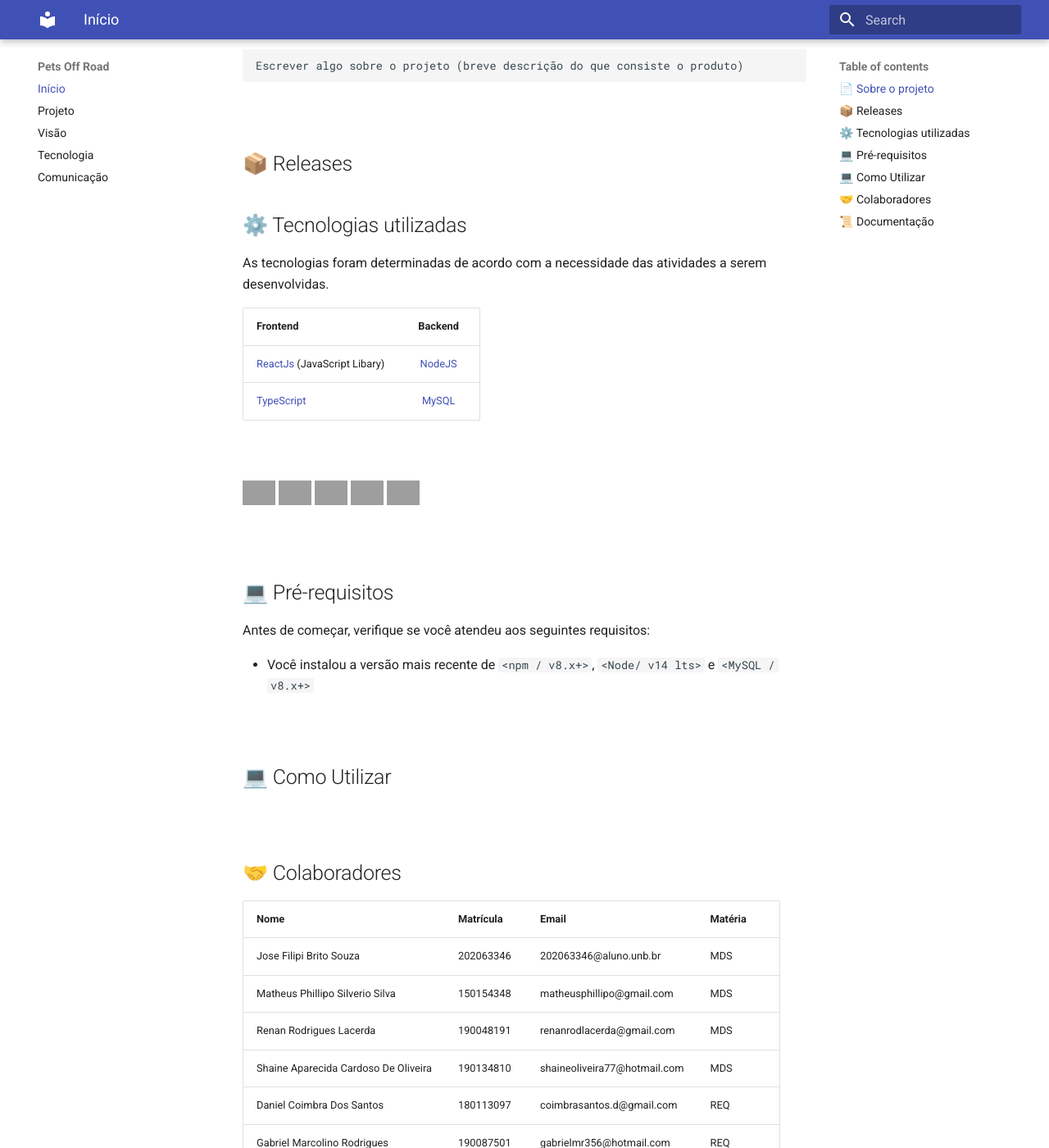
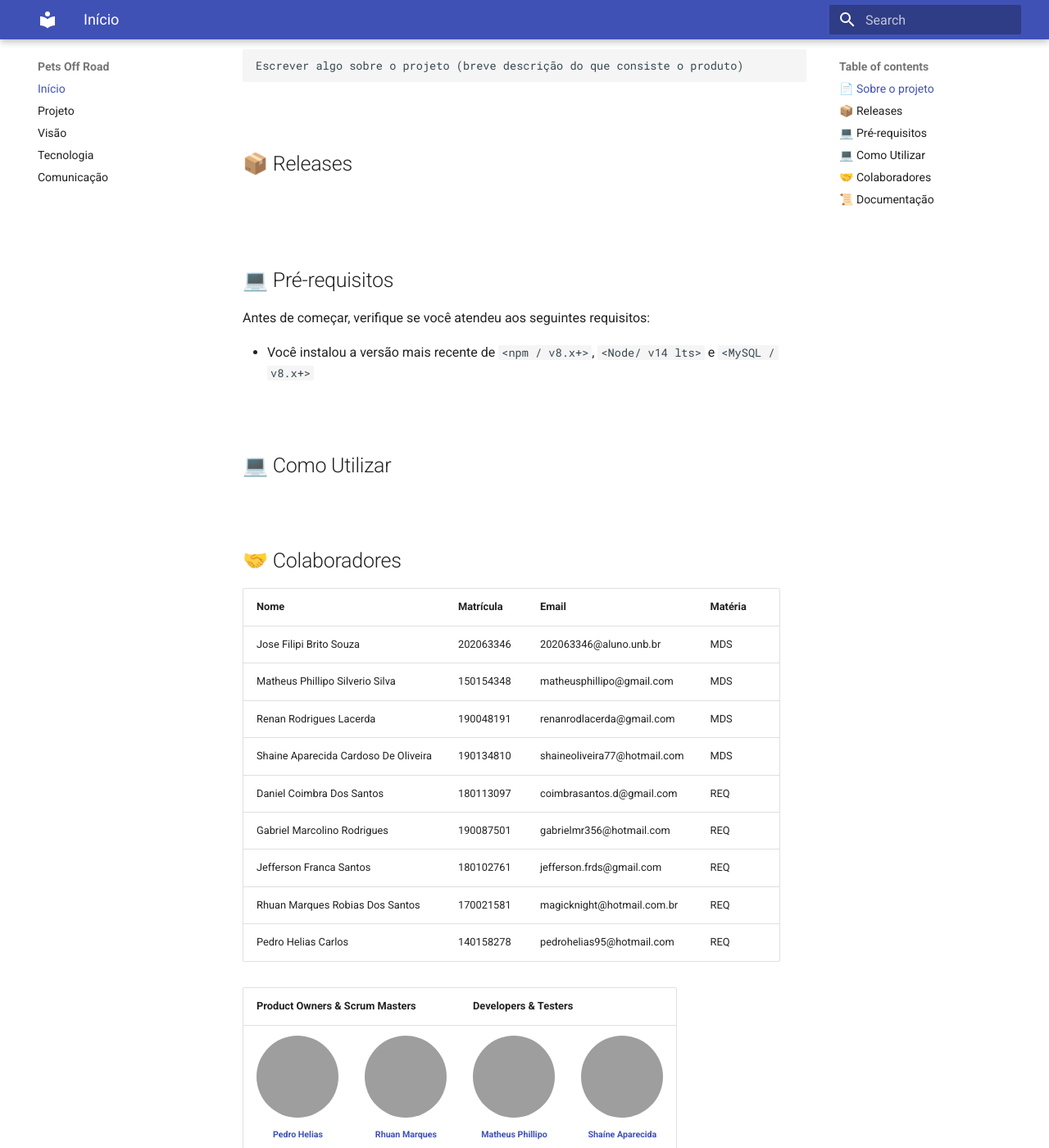
Before and after one commit to mdsreq-fga-unb/2022.1-pets-off-road, an MkDocs documentation site: the page built from docs/index.md, in a window 1280 px wide and 1400 px high, scrolled down 345 px. Shown: the whole window at 82% size. Built offline with MkDocs 1.6.1 and Material for MkDocs 9.7.7, drawn with Linux system fonts in a browser that asks for light colours; emoji names are drawn with the system emoji font; some of the changed text lies outside the part shown; grey boxes are pictures that could not be loaded.

Commit message:
Update index.md

```diff
--- a/docs/index.md
+++ b/docs/index.md
@@ -24,24 +24,8 @@
 ## 📦 Releases
 
 
-## ⚙️ Tecnologias utilizadas
-
-As tecnologias foram determinadas de acordo com a necessidade das atividades a serem desenvolvidas.
-
-| Frontend                                            |                                                                                                                    Backend                                                                                                                    |
-| :-------------------------------------------------- | :-------------------------------------------------------------------------------------------------------------------------------------------------------------------------------------------------------------------------------------------: |
-| [ReactJs](https://reactjs.org/) (JavaScript Libary) |                                                                                    [NodeJS](https://nodejs.org)                                                                              |
-| [TypeScript](https://www.typescriptlang.org/)       | [MySQL](https://dev.mysql.com/doc/) |
 
 <br>
-<p align="left">
-  <img  height="30" width="40" src="https://raw.githubusercontent.com/devicons/devicon/master/icons/javascript/javascript-plain.svg">
-  <img  height="30" width="40" src="https://raw.githubusercontent.com/devicons/devicon/master/icons/react/react-original.svg">
-  <img  height="30" width="40" src="https://raw.githubusercontent.com/devicons/devicon/master/icons/mysql/mysql-original-wordmark.svg">
-  <img  height="30" width="40" src="https://raw.githubusercontent.com/devicons/devicon/master/icons/typescript/typescript-original.svg">
-<img  height="30" width="40" src="https://raw.githubusercontent.com/devicons/devicon/master/icons/nodejs/nodejs-original.svg">
-</p>
-
 <br/>
 
 ## 💻 Pré-requisitos
@@ -73,173 +57,90 @@ Antes de começar, verifique se você atendeu aos seguintes requisitos:
 | Rhuan Marques Robias Dos Santos |	170021581 |	magicknight@hotmail.com.br | REQ |
 | Pedro Helias Carlos |	140158278 |	pedrohelias95@hotmail.com | REQ |
 
-<!-- <table>
+<table>
   <tr>
-      <th>Arquitetos</th>
-      <th>Devops</th>
-      <th>Product Owners</th>
-      <th>Scrum Masters</th>
-      <th colspan="3">Desenvolvedores</th>
+      <th colspan="2">Product Owners & Scrum Masters</th>
+      <th colspan="2">Developers & Testers</th>
   </tr>
   <tr>
     <td align="center">
-      <a href="#">
-        <img src="https://avatars.githubusercontent.com/u/55704216?v=4" width="100px;" alt="Foto Magno"/><br>
-        <sub>
-          <b>Magno Luiz</b>
-        </sub>
-      </a>
-    </td>
-    <td align="center">
-      <a href="#">
-        <img src="https://avatars.githubusercontent.com/u/83254747?v=4" width="100px;" alt="Foto do Ricardo"/><br>
-        <sub>
-          <b>Ricardo Loureiro</b>
-        </sub>
-      </a>
-    </td>
-    <td align="center">
-      <a href="#">
-        <img src="https://avatars.githubusercontent.com/u/56366957?v=4" width="100px;" alt="Foto Gustave"/><br>
-        <sub>
-          <b>Gustave Persijn</b>
-        </sub>
-      </a>
-    </td>
-    <td align="center">
-      <a href="#">
-        <img src="https://avatars.githubusercontent.com/u/66492055?s=60&v=4" width="100px;" alt="Foto Swamp"/><br>
-        <sub>
-          <b>Adrian Soares</b>
-        </sub>
-      </a>
-    </td>
-    <td align="center">
-      <a href="#">
-        <img src="https://avatars.githubusercontent.com/u/58157221?v=4" width="100px;" alt="Foto do Augusto"/><br>
-        <sub>
-          <b>Augusto Camargo</b>
-        </sub>
-      </a>
-    </td>
-    <td align="center">
-      <a href="#">
-        <img src="https://avatars.githubusercontent.com/u/52768341?v=4" width="100px;" alt="Foto Daniel"/><br>
-        <sub>
-          <b>Daniel Vinicius</b>
-        </sub>
-      </a>
-    </td>
-    <td align="center">
-      <a href="#">
-        <img src="https://avatars.githubusercontent.com/u/52677538?v=4" width="100px;" alt="Foto Eduardo"/><br>
-        <sub>
-          <b>Eduardo Rodrigues</b>
-        </sub>
-      </a>
-    </td>
-   </tr>
-  <tr>
-    <td align="center">
-      <a href="#">
-        <img src="https://avatars.githubusercontent.com/u/30875663?v=4" width="100px;" alt="Gustave Persijn"/><br>
+      <a href="https://github.com/pedrohelias">
+        <img src="https://avatars.githubusercontent.com/u/30875663?v=4" width="100px;" style="border-radius:50%;"/><br>
         <sub>
           <b>Pedro Helias</b>
         </sub>
       </a>
     </td>
     <td align="center">
-      <a href="#">
-        <img src="https://avatars.githubusercontent.com/u/51385738?v=4" width="100px;" alt="Foto do Mark Zuckerberg"/><br>
+      <a href="https://github.com/RhuanMr">
+        <img src="https://avatars.githubusercontent.com/u/52264393?v=4" width="100px;" style="border-radius:50%;"/><br>
         <sub>
-          <b>Eduardo Gurgel</b>
+          <b>Rhuan Marques</b>
         </sub>
       </a>
     </td>
     <td align="center">
-      <a href="#">
-        <img src="https://avatars.githubusercontent.com/u/56873266?v=4" width="100px;" alt="Foto do Mark Zuckerberg"/><br>
+      <a href="https://github.com/MattSilverio">
+        <img src="https://avatars.githubusercontent.com/u/18178688?v=4" width="100px;" style="border-radius:50%;"/><br>
         <sub>
-          <b>Klyssmann Oliveira</b>
+          <b>Matheus Phillipo</b>
         </sub>
       </a>
     </td>
     <td align="center">
-      <a href="#">
-        <img src="https://avatars.githubusercontent.com/u/87657291?v=4" width="100px;" alt="Foto do Steve Jobs"/><br>
+      <a href="https://github.com/ShaineOliveira">
+        <img src="https://avatars.githubusercontent.com/u/87617726?v=4" width="100px;" style="border-radius:50%;"/><br>
         <sub>
-          <b>Victor Cabral</b>
+          <b>Shaíne Aparecida</b>
+        </sub>
+      </a>
+    </td>
+  </tr>
+  <tr>
+    <td align="center">
+      <a href="https://github.com/GabrielMR360">
+        <img src="https://avatars.githubusercontent.com/u/61991357?v=4" width="100px;" style="border-radius:50%;"/><br>
+        <sub>
+          <b>Gabriel Marcolino</b>
         </sub>
       </a>
     </td>
     <td align="center">
-      <a href="#">
-        <img src="https://avatars.githubusercontent.com/u/87657942?v=4" width="100px;" alt="Foto do Iuri Silva no GitHub"/><br>
+      <a href="https://github.com/Frans6">
+        <img src="https://avatars.githubusercontent.com/u/87673287?v=4" width="100px;" style="border-radius:50%;"/><br>
         <sub>
-          <b>Pedro Cassiano</b>
+          <b>Jefferson Franca</b>
         </sub>
       </a>
     </td>
     <td align="center">
-      <a href="#">
-        <img src="https://avatars.githubusercontent.com/u/69814362?v=4" width="100px;" alt="Foto do Steve Jobs"/><br>
+      <a href="https://github.com/LacerdaRenan">
+        <img src="https://avatars.githubusercontent.com/u/88076318?v=4" width="100px;" style="border-radius:50%;"/><br>
         <sub>
-          <b>João Durso</b>
+          <b>Renan Lacerda</b>
+        </sub>
+      </a>
+    </td>
+    <td align="center">
+      <a href="https://github.com/JoseFilipi">
+        <img src="https://avatars.githubusercontent.com/u/88348501?v=4" width="100px;" style="border-radius:50%;"/><br>
+        <sub>
+          <b>José Filipi</b>
         </sub>
       </a>
     </td>
   </tr>
-    <tr>
-  <td align="center">
-      <a href="#">
-        <img src="https://avatars.githubusercontent.com/u/78509975?v=4" width="100px;" alt="Foto do Gabriel Luiz no GitHub"/><br>
+  <tr>
+    <td align="center">
+      <a href="https://github.com/DanielCoimbra">
+        <img src="https://avatars.githubusercontent.com/u/49206670?v=4" width="100px;" style="border-radius:50%;"/><br>
         <sub>
-          <b>Gabriel Luiz</b>
-        </sub>
-      </a>
-    </td>
-    <td align="center">
-      <a href="#">
-        <img src="https://avatars.githubusercontent.com/u/80918128?v=4" width="100px;" alt="Foto do  Thiago Vivan no GitHub"/><br>
-        <sub>
-          <b>Thiago Vivan</b>
-        </sub>
-      </a>
-    </td>
-    <td align="center">
-      <a href="#">
-        <img src="https://avatars.githubusercontent.com/u/78734372?v=4" width="100px;" alt="Foto do Pedro Caldeira no GithuB"/><br>
-        <sub>
-          <b>Pedro Caldeira</b>
-        </sub>
-      </a>
-    </td>
-    <td align="center">
-      <a href="#">
-        <img src="https://avatars.githubusercontent.com/u/71507198?v=4" width="100px;" alt="Foto do Pedro Henrique no GitHuB"/><br>
-        <sub>
-          <b>Pedro Henrique</b>
-        </sub>
-      </a>
-    </td>
-    <td align="center">
-      <a href="#">
-        <img src="https://avatars.githubusercontent.com/u/78519040?v=4" width="100px;" alt="Foto do Igor Thiago no GitHub"/><br>
-        <sub>
-          <b>Igor Thiago</b>
-        </sub>
-      </a>
-    </td>
-    <td align="center">
-      <a href="#">
-        <img src="https://avatars.githubusercontent.com/u/81006095?v=4" width="100px;" alt="Foto do Bruno Oliveira no GitHub"/><br>
-        <sub>
-          <b>Bruno Oliveira</b>
+          <b>Daniel Coimbra</b>
         </sub>
       </a>
     </td>
   </tr>
-</table> -->
+</table>
 
 <br/>
 
```
